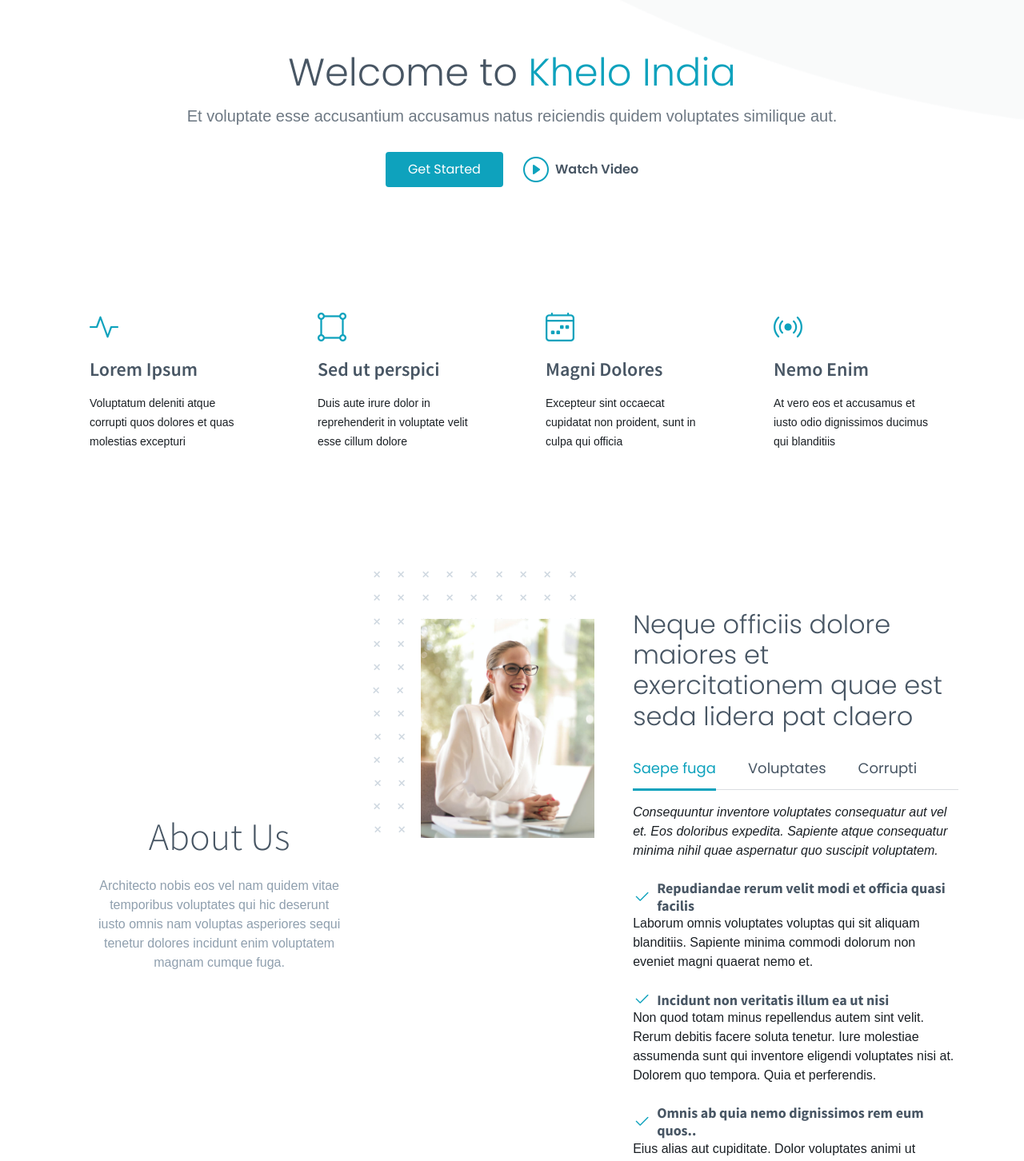
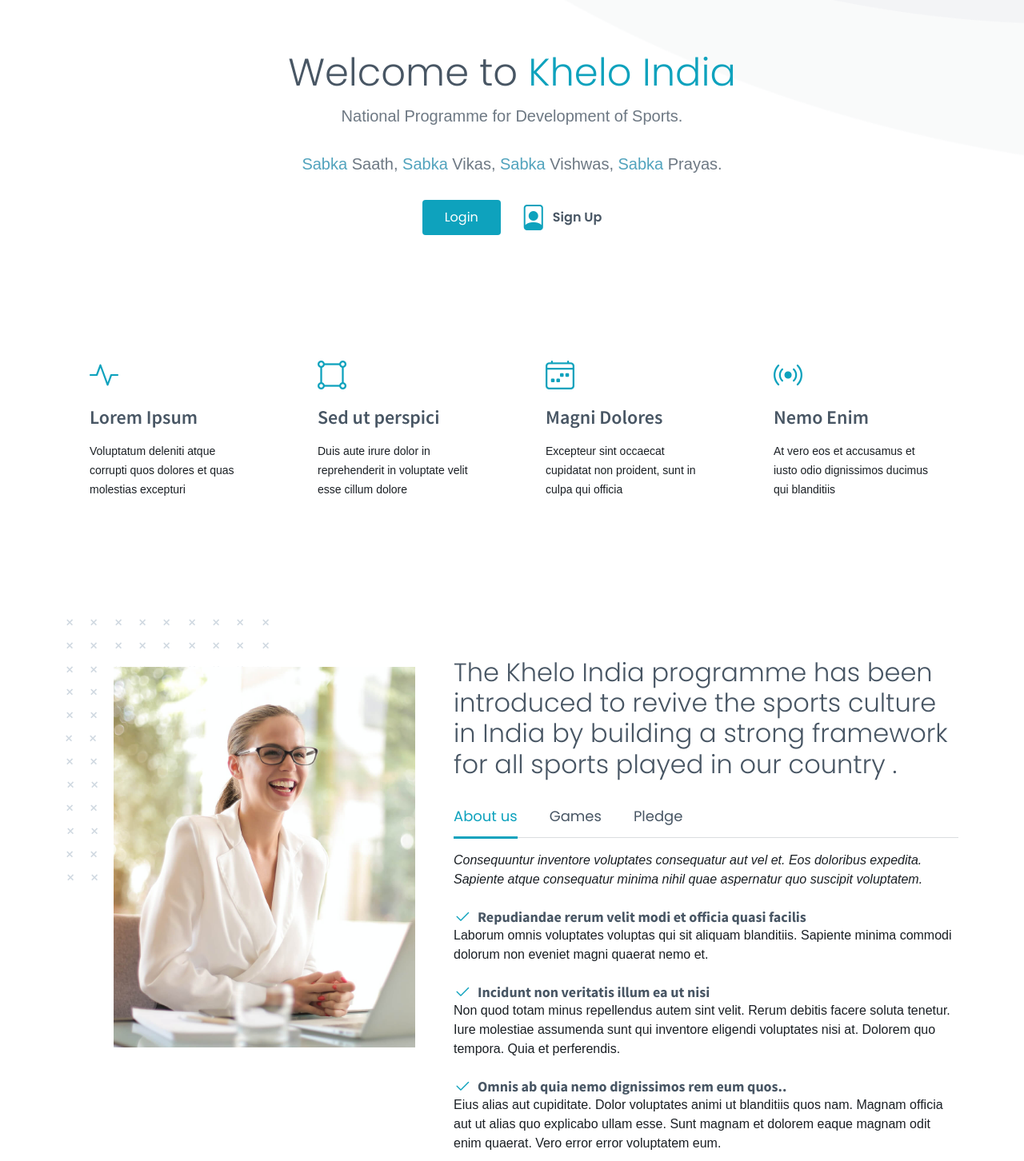
Before and after one commit to Eshaan-B/SIH2022-Frontend, a React (Create React App) app: page / in a window 1280 px wide. Shown: the part 620-2072 px from the top of the page at 80% size. Built offline with nearby package versions, Linux system fonts and the light colour scheme.

Commit message:
abt page updated

```diff
--- a/src/Components/About/about.css
+++ b/src/Components/About/about.css
@@ -1,3 +1,8 @@
 body {
     background-color: white !important;
 }
+
+.sabka-colour {
+    color: #51A3BD !important;
+
+}
--- a/src/Components/About/about.js
+++ b/src/Components/About/about.js
@@ -12,17 +12,20 @@
             {/* <img src="assets/img/logo.png" alt=""> */}
             <h1>Khelo India<span>.</span></h1>
           </a>
-          <a className="btn-getstarted scrollto" href="index.html#about">Get Started</a>
+          <a className="btn-getstarted scrollto" href="index.html#about">Login</a>
         </div>
       </header>{/* End Header */}
       <section id="hero-animated" className="hero-animated d-flex align-items-center">
         <div className="container d-flex flex-column justify-content-center align-items-center text-center position-relative" data-aos="zoom-out">
           <img src="assets/img/hero-carousel/hero-carousel-3.svg" className="img-fluid animated" />
           <h2>Welcome to <span>Khelo India</span></h2>
-          <p>Et voluptate esse accusantium accusamus natus reiciendis quidem voluptates similique aut.</p>
+          <p>National Programme for Development of Sports.</p>
+
+          <p> <span className="sabka-colour">Sabka</span> Saath,  <span className="sabka-colour">Sabka</span> Vikas, <span className="sabka-colour">Sabka</span> Vishwas, <span className="sabka-colour">Sabka</span> Prayas.</p>
+
           <div className="d-flex">
-            <a href="#about" className="btn-get-started scrollto">Get Started</a>
-            <a href="https://www.youtube.com/watch?v=LXb3EKWsInQ" className="glightbox btn-watch-video d-flex align-items-center"><i className="bi bi-play-circle" /><span>Watch Video</span></a>
+            <a href="#about" className="btn-get-started scrollto">Login</a>
+            <a href="https://www.youtube.com/watch?v=LXb3EKWsInQ" className="glightbox btn-watch-video d-flex align-items-center"><i className="bi bi-file-person" /><span>Sign Up</span></a>
           </div>
         </div>
       </section>
@@ -65,10 +68,7 @@
         {/* ======= About Section ======= */}
         <section id="about" className="about">
           <div className="container" data-aos="fade-up">
-            <div className="section-header">
-              <h2>About Us</h2>
-              <p>Architecto nobis eos vel nam quidem vitae temporibus voluptates qui hic deserunt iusto omnis nam voluptas asperiores sequi tenetur dolores incidunt enim voluptatem magnam cumque fuga.</p>
-            </div>
+
             <div className="row g-4 g-lg-5" data-aos="fade-up" data-aos-delay={200}>
               <div className="col-lg-5">
                 <div className="about-img">
@@ -76,12 +76,12 @@
                 </div>
               </div>
               <div className="col-lg-7">
-                <h3 className="pt-0 pt-lg-5">Neque officiis dolore maiores et exercitationem quae est seda lidera pat claero</h3>
+                <h3 className="pt-0 pt-lg-5">The Khelo India programme has been introduced to revive the sports culture in India by building a strong framework for all sports played in our country .</h3>
                 {/* Tabs */}
                 <ul className="nav nav-pills mb-3">
-                  <li><a className="nav-link active" data-bs-toggle="pill" href="#tab1">Saepe fuga</a></li>
-                  <li><a className="nav-link" data-bs-toggle="pill" href="#tab2">Voluptates</a></li>
-                  <li><a className="nav-link" data-bs-toggle="pill" href="#tab3">Corrupti</a></li>
+                  <li><a className="nav-link active" data-bs-toggle="pill" href="#tab1">About us</a></li>
+                  <li><a className="nav-link" data-bs-toggle="pill" href="#tab2">Games</a></li>
+                  <li><a className="nav-link" data-bs-toggle="pill" href="#tab3">Pledge</a></li>
                 </ul>{/* End Tabs */}
                 {/* Tab Content */}
                 <div className="tab-content">
```
Also changed, not shown: public/assets/css/main.css (+0 -13 lines), public/assets/img/hero-carousel/hero-carousel-3.svg, public/assets/img/hero-carousel/logo192.png (added).
